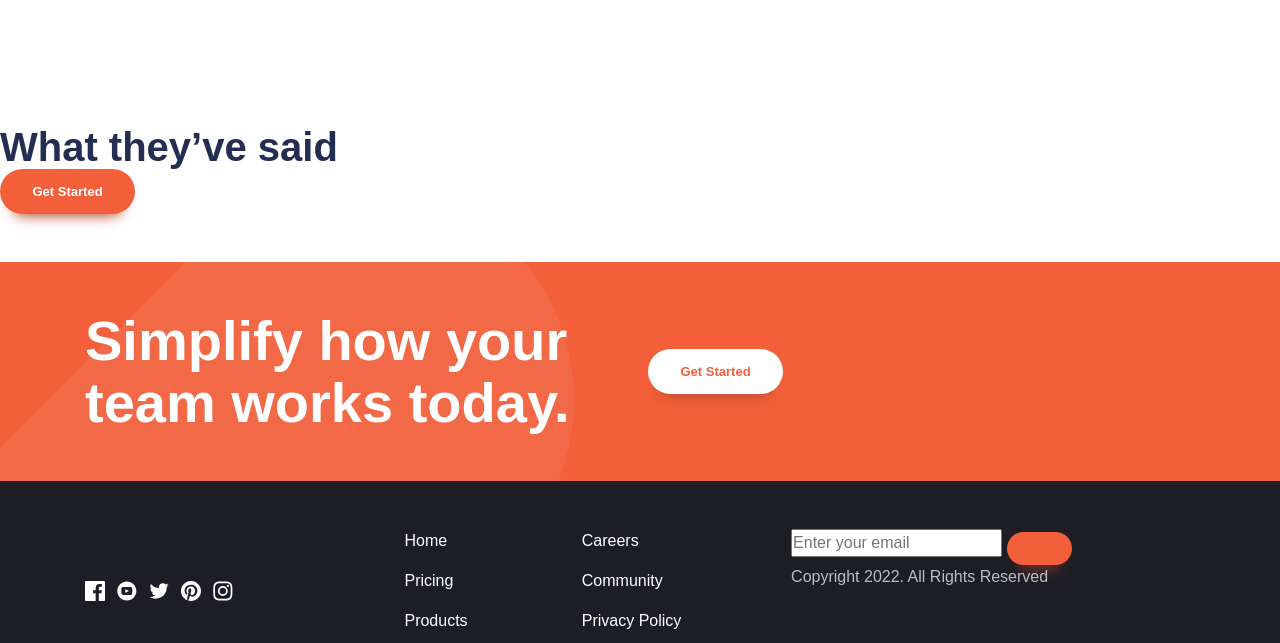
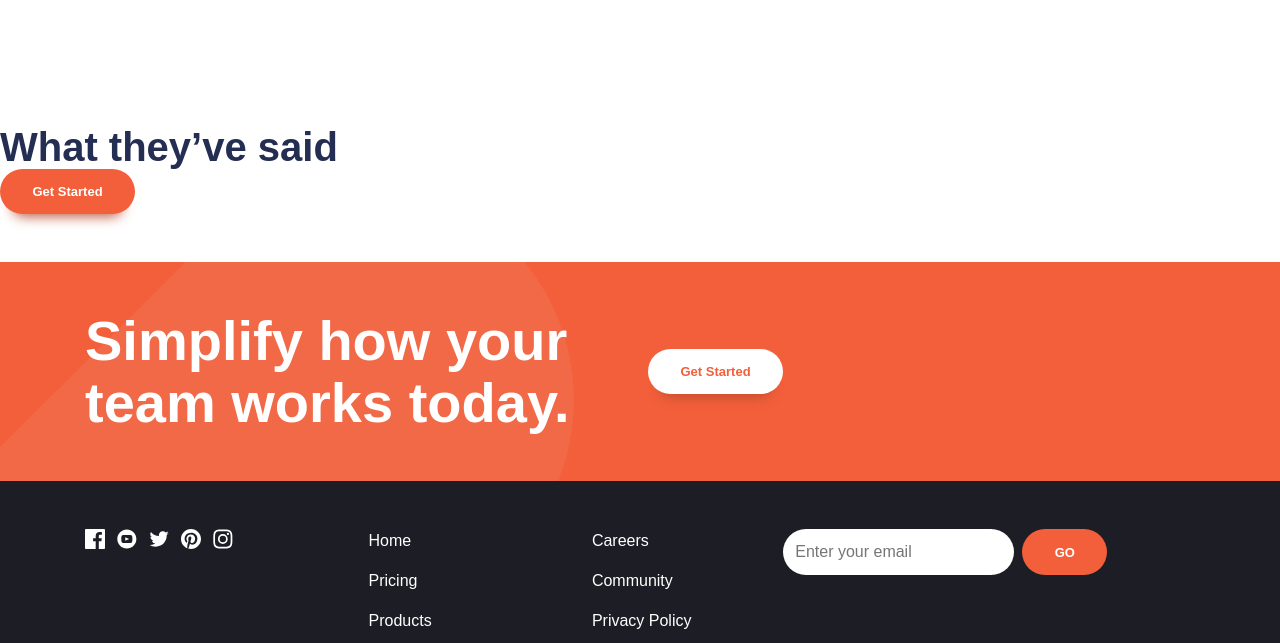
Before and after one commit to laabidihamza/Manage-landing-page, a plain HTML site: page index.html in a window 1280 px wide. Shown: the part 1320-1963 px from the top of the page. Drawn offline with Linux system fonts and the light colour scheme.

Commit message:
finishing with footer

```diff
--- a/index.html
+++ b/index.html
@@ -183,7 +183,7 @@
                 <div class="primary-footer-form">
                     <form action="">
                         <input type="email" placeholder="Enter your email">
-                        <button class="button"></button>
+                        <button class="button" data-shadow="none">GO</button>
                     </form>
                     <p>Copyright 2022. All Rights Reserved</p>
                 </div>
--- a/style.css
+++ b/style.css
@@ -189,6 +189,10 @@ ul {
     color: var(--clr-accent-400);
 }
 
+.button[data-shadow="none"] {
+    box-shadow: none;
+}
+
 .button:hover,
 .button:focus-visible {
     background-color: var(--clr-accent-300);
@@ -309,6 +313,19 @@ ul {
 
 .primary-footer-form {
     grid-area: form;
+    display: grid;
+    align-content: space-between;
+}
+
+.primary-footer form {
+    display: flex;
+    gap: var(--size-200);
+}
+
+input:where([type="text"], [type="email"]) {
+    border-radius: 100vw;
+    border: 0;
+    padding: var(--size-200) var(--size-300);
 }
 
 @media (min-width:50em) {
@@ -317,6 +334,7 @@ ul {
     }
     .primary-footer-logo-social {
         align-items: flex-start;
+        justify-content: space-between;
         gap: var(--size-700);
     }
 }
@@ -332,6 +350,7 @@ ul {
 
 .footer-nav {
     columns: 2;
+    gap: clamp(var(--size-200), 30vw, var(--size-900));
 }
 
 .footer-nav a {
```
